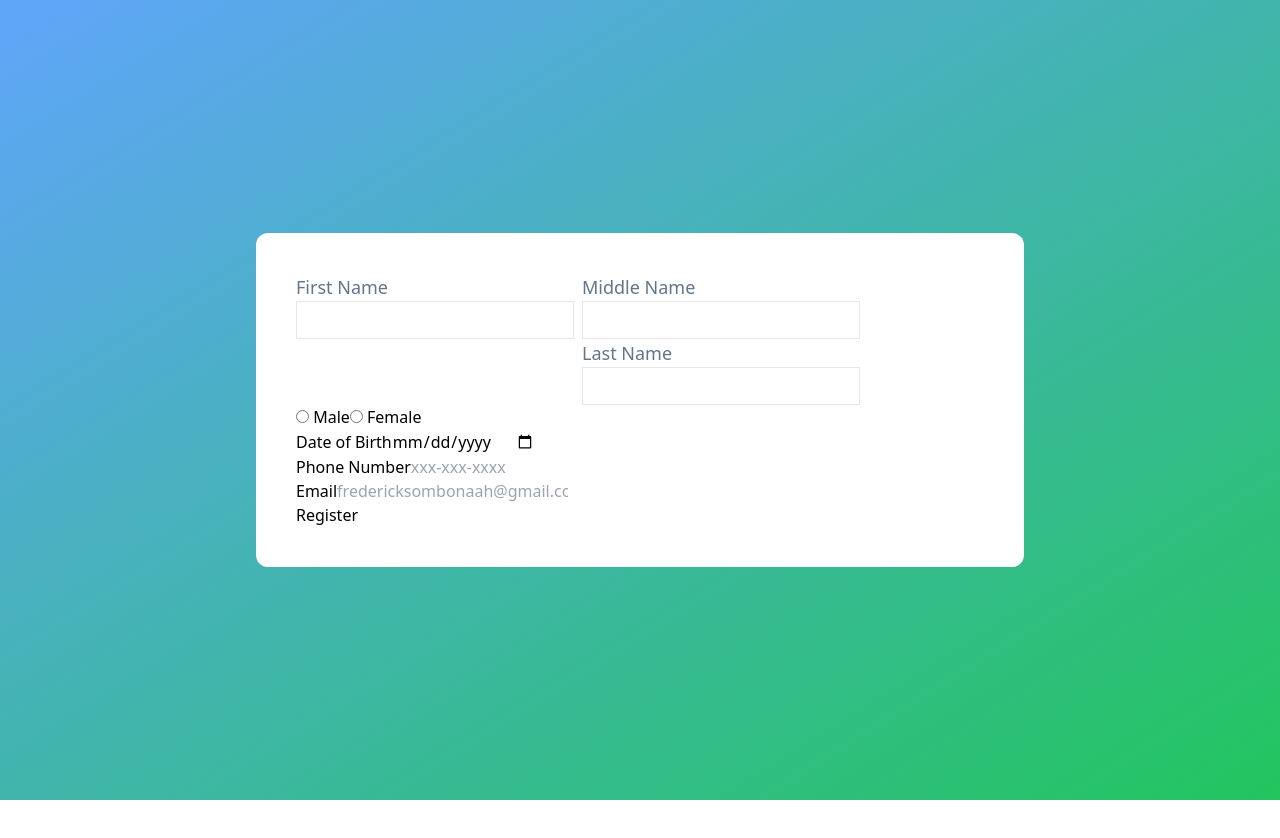
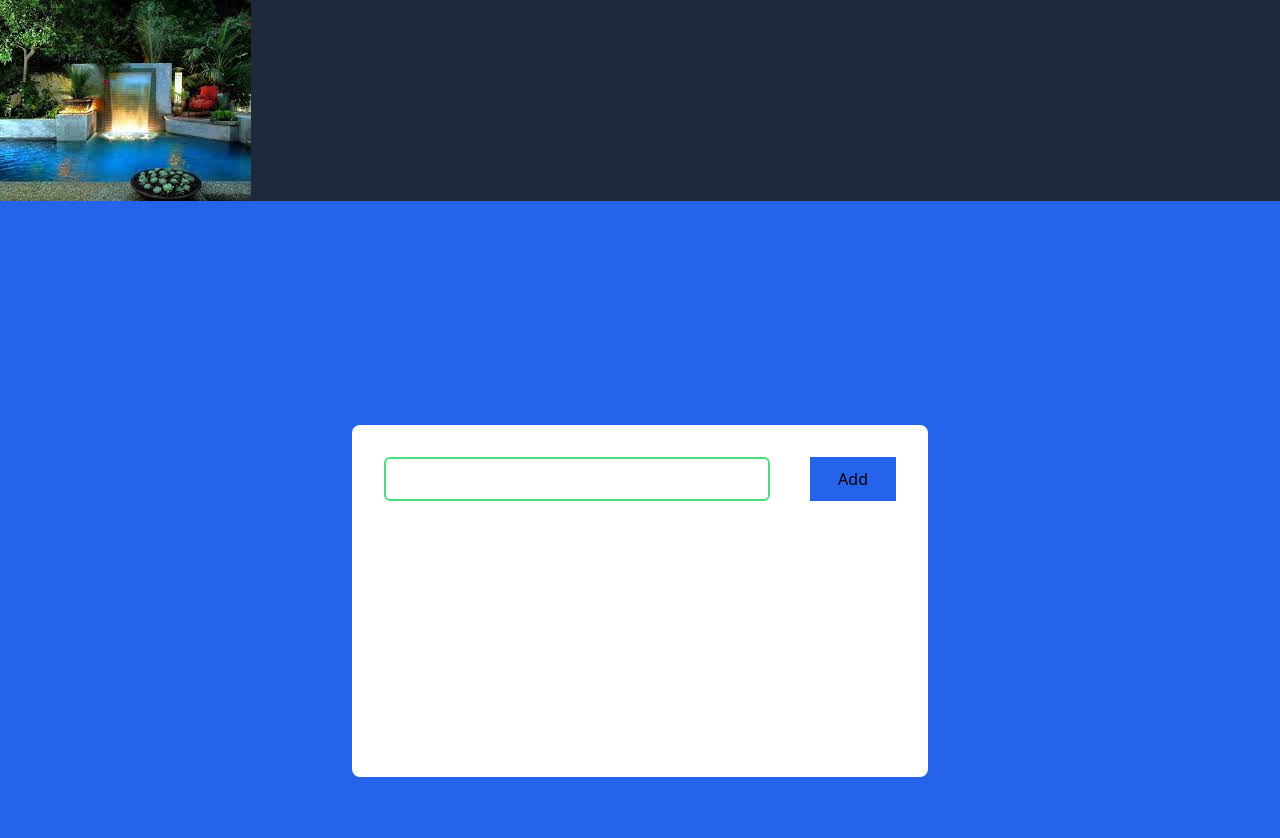
Before and after one commit to SombonaahFrederick/code-along, a React (Create React App) app: page / in a window 1280 px wide. Shown: the top 838 px of the page. Before the commit the page ends 800 px from the top, so only its background shows below. Built offline with nearby package versions, Linux system fonts and the light colour scheme.

Commit message:
useState Learning

```diff
--- a/src/App.js
+++ b/src/App.js
@@ -4,8 +4,8 @@
 // import Navbar from "./components/Navbar";
 // import Practice from "./components/Practice"
 // import TaskItem from "./components/TaskItem";
-// import TaskManager from "./components/TaskManager";
-import Form from "./components/Form";
+import TaskManager from "./components/TaskManager";
+// import Form from "./components/Form";
 
 function App() {
 return (
@@ -18,8 +18,8 @@
   <Button label="Login" />
   <Image />
   <Practice /> */}
-  {/* <TaskManager /> */}
-  <Form />
+  <TaskManager />
+  {/* <Form /> */}
 </div>
 );
 }
--- a/src/components/Form.jsx
+++ b/src/components/Form.jsx
@@ -1,123 +1,128 @@
-import React, { useState } from "react";
+// import React, { useState } from "react";
 
-function Form() {
-  const[data, setData] = useState({
-    firstName: "",
-        middleName: "",
-        lastName: "",
-        gender: "",
-        dateOfBirth: "",
-        phoneNumber: "",
-        email: "",
-  });
+// function Form() {
+//   const [data, setData] = useState({
+//     firstName: "",
+//     middleName: "",
+//     lastName: "",
+//     gender: "",
+//     dateOfBirth: "",
+//     phoneNumber: "",
+//     email: "",
+//   });
 
-  const handleChange = (e) => {
-    let name = e.target.name
-    let value = e.target.value
+//   const handleChange = (e) => {
+//     let name = e.target.name;
+//     let value = e.target.value;
 
-    setData({ ...data, [name]: value });
-  }
+//     setData({ ...data, [name]: value });
+//   };
 
-console.log(data)
-    return (
-    <div className="h-screen bg-gradient-to-br from-blue-400 to-green-500 flex justify-center items-center">
-        <div className="max-w-3xl w-full bg-white rounded-xl p-10">
-        <form>
-            <div className="flex flex-col space-y-3 md:flex-row md:space-y-0 md:gap-x-2">
-             <div>
+//   console.log(data);
+//   return (
+//     <div className="h-screen bg-gradient-to-br from-blue-400 to-green-500 flex justify-center items-center">
+//       <div className="max-w-3xl w-full bg-white rounded-xl p-10">
+//         <form>
+//           <div className="flex flex-col space-y-3 md:flex-row md:space-y-0 md:gap-x-2">
+//             <label htmlFor="firstName" className="form-label">
+//               First Name
+//             </label>
+//             <input
+//               type="text"
+//               name="firstName"
+//               id="firstName"
+//               className="form-input"
+//               value={data.firstName}
+//               onChange={handleChange}
+//             />
+//           </div>
+//           <div>
+//             <label htmlFor="middleName" className="form-label">
+//               Middle Name
+//             </label>
+//             <input
+//               type="text"
+//               name="middleName"
+//               id="middleName"
+//               className="form-input"
+//               value={data.middleName}
+//               onChange={handleChange}
+//             />
+//             <div>
+//               <label htmlFor="lastName" className="form-label">
+//                 Last Name
+//               </label>
+//               <input
+//                 type="text"
+//                 name="lastName"
+//                 id="firstName"
+//                 className="form-input"
+//                 value={data.lastName}
+//                 onChange={handleChange}
+//               />
+//             </div>
+//           </div>
 
-    <label htmlFor="firstName" className="form-label">First Name</label>
-    <input type="text" name="firstName" id="firstName"
-    className="form-input"
-    value={data.firstName}
-    onChange={handleChange}
-    />
+//           <div>
+//             <label htmlFor="male">
+//               <input
+//                 type="radio"
+//                 name="gender"
+//                 value="male"
+//                 id="male"
+//                 onChange={handleChange}
+//               />{" "}
+//               Male
+//             </label>
 
-</div>
-<div>
-<label htmlFor="middleName" className="form-label">Middle Name</label>
-    <input type="text" name="middleName" id="middleName"
-    className="form-input"
-    value={data.middleName}
-    onChange={handleChange}
-    />
-<div>
-<label htmlFor="lastName" className="form-label">Last Name</label>
-    <input type="text" name="lastName" id="firstName"
-    className="form-input"
-    value={data.lastName}
-    onChange={handleChange}
-    />
-</div>
+//             <label htmlFor="female">
+//               <input
+//                 type="radio"
+//                 name="gender"
+//                 value="female"
+//                 id="female"
+//                 onChange={handleChange}
+//               />{" "}
+//               Female
+//             </label>
+//           </div>
+//           <div>
+//             <label htmlFor="dateOfBirth">Date of Birth</label>
+//             <input
+//               type="date"
+//               name="dateOfBirth"
+//               value={data.dateOfBirth}
+//               onChange={handleChange}
+//             />
+//           </div>
+//           <div>
+//             <label htmlFor="phone">Phone Number</label>
+//             <input
+//               type="number"
+//               placeholder="xxx-xxx-xxxx"
+//               name="phoneNumber"
+//               value={data.phoneNumber}
+//               onChange={handleChange}
+//             />
+//           </div>
+//           <div>
+//             <label htmlFor="email">Email</label>
+//             <input
+//               type="emal"
+//               name="email"
+//               id="email"
+//               placeholder="fredericksombonaah@gmail.com"
+//               value={data.email}
+//               onChange={handleChange}
+//             />
+//           </div>
+//           <div>
+//             <button type="submit">Register</button>
+//           </div>
+//         </form>
+//       </div>
+//     </div>
+//   );
+// }
 
-</div>
-            </div>
-
-<div>
-
-    <label htmlFor="male">
-<input
-type="radio"
-name="gender"
- value="male"
- id="male"
- onChange={handleChange}
- />{" "}
-  Male
-    </label>
-
-
-    <label htmlFor="female">
-<input
- type="radio"
- name="gender"
- value="female"
- id="female"
- onChange={handleChange}
-  />{" "}
-   Female
-
-    </label>
-
-
-
-</div>
-<div>
-    <label htmlFor="dateOfBirth">Date of Birth</label>
-    <input type="date"
-    name="dateOfBirth"
-    value={data.dateOfBirth}
-    onChange={handleChange}
-    />
-</div>
-<div>
-<label htmlFor="phone">Phone Number</label>
-    <input type="number" placeholder="xxx-xxx-xxxx" min
-    name="phoneNumber"
-    value={data.phoneNumber}
-    onChange={handleChange}
-    />
-</div>
-<div>
-<label htmlFor="email">Email</label>
-    <input
-    type="emal"
-    name="email"
-    id="email"
-    placeholder="fredericksombonaah@gmail.com"
-    value={data.email}
-    onChange={handleChange}
-     />
-</div>
-<div>
-    <button type="submit">Register</button>
-</div>
-    </form>
-    </div>
-    </div>
-    );
-
-
-}
-
-export default Form;
+// export default Form;
--- a/src/components/TaskItem.jsx
+++ b/src/components/TaskItem.jsx
@@ -1,14 +1,26 @@
 import React from "react";
-import {TrashIcon} from "@heroicons/react/outline";
+import { TrashIcon } from "@heroicons/react/outline";
 
-function TaskItem( { task, handleDelet}) {
+function TaskItem({ task, handleDelete }) {
   return (
-           <div className="flex items-center bg-teal-100 p-2 border-2 border-gray-300 rounded-md">
-           <div className="flex-1">{task}</div>
-           <button className="gb-blue-900 p-2 rounded-md"
-            onClick={() => handleDelet(task)}
+    <div className="flex items-center justify-between bg-teal-100 p-2 border-2 border-gray-300 rounded-md">
+
+        <div className="flex space-x-2">
+            <input
+             type="checkbox"
+             name=""
+             id=""
+             checked={task.completed}
+             onChange={() => {}}
+              />
+            <div className="flex-1">{task.text}</div>
+        </div>
+
+      <button
+        className="gb-blue-900 p-2 rounded-md"
+        onClick={() => handleDelete(task.id)}
       >
-               <TrashIcon height={24}  color="red" />
+        <TrashIcon height={24} color="red" />
       </button>
     </div>
   );
--- a/src/components/TaskManager.jsx
+++ b/src/components/TaskManager.jsx
@@ -1,9 +1,16 @@
-import React, { useState } from "react";
+import React, { useState, useEffect } from "react";
+
+import { v4 as uuid } from "uuid";
+
 import TaskItem from "./TaskItem";
 import background from "../assets/img/lsw4.jpg";
 
 function TaskManager() {
-    const [tasks, setTasks] = useState([]);
+  const [tasks, setTasks] = useState(() => {
+    const tasks = localStorage.getItem("tasks");
+    if (!tasks) return [];
+    return JSON.parse(tasks);
+  });
   const [input, setInput] = useState([]);
   // const [tasks, setTasks] = useState(["Learn HTML", "Learn CSS"]);
   // const [input, setInput] = useState("");
@@ -12,28 +19,37 @@
     e.preventDefault();
     // console.log("Form Submitted")
     if (input === "") return;
-        setTasks([input, ...tasks]);
+
+    const newTask = {
+      id: uuid(),
+      text: input,
+      completed: true,
+    };
+
+    setTasks([newTask, ...tasks]);
     setInput("");
   };
 
-    const handleDelet = idx => {
-        const newTask = tasks.filter( task => task !== idx);
-        setTasks(newTask)
+  const handleDelete = (id) => {
+    const newTasks = tasks.filter((task) => task.id !== id);
+    setTasks(newTasks);
   };
 
+  useEffect(() => {
+    localStorage.setItem("tasks", JSON.stringify(tasks));
+  }, [tasks]);
 
   return (
     <div className="relative h-screen w-full bg-slate-800">
-    <img
-    src={background} alt="./"/>
+      <img src={background} alt="./" />
       <div className="h-screen bg-blue-600  flex justify-center items-center">
         <div className="max-w-xl w-full max-h-96 bg-white p-8 rounded-lg z-10">
-
           <form
             onSubmit={handleSubmit}
-            className="space-x-10 flex [w-20rem] mb-5">
-
-                <input type="text"
+            className="space-x-10 flex [w-20rem] mb-5"
+          >
+            <input
+              type="text"
               className="border-2 border-green-400 p-2 rounded-md outline-none w-10/12"
               onChange={(e) => setInput(e.target.value)}
               value={input}
@@ -49,12 +65,9 @@
           </form>
 
           <div className="space-y-2 overflow-y-auto h-56">
-            {
-                tasks.map((task) => (
-                    <TaskItem task={task} handleDelet={handleDelet} />
-                ))
-            }
-
+            {tasks.map((task) => (
+              <TaskItem key={task.id} task={task} handleDelete={handleDelete} />
+            ))}
           </div>
         </div>
       </div>
```
Lines whose indentation alone changed are shown as unchanged.
